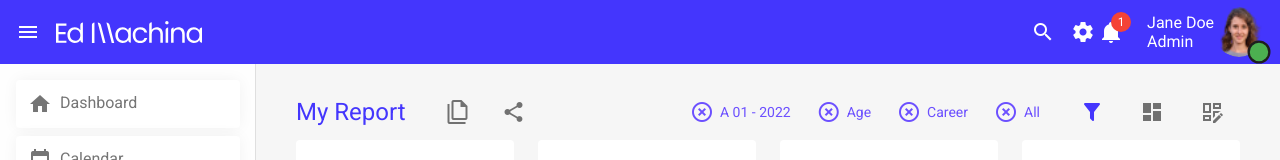
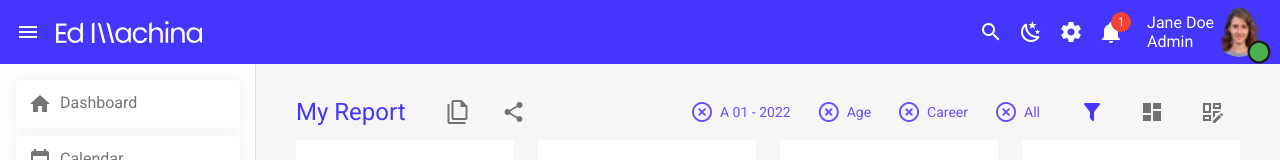
Before and after one commit to AstralBaby/edmachina-challenge, a Vue app: page / in a window 1280 px wide. Shown: the top 160 px of the page. Built offline with nearby package versions, Linux system fonts and the light colour scheme.

Commit message:
add theme switcher

```diff
--- a/src/components/layouts/BaseLayout.vue
+++ b/src/components/layouts/BaseLayout.vue
@@ -14,11 +14,20 @@
         class="mx-1 d-none d-md-inline"
       />
       <v-spacer />
-      <v-icon class="mx-1">mdi-magnify</v-icon>
-      <v-icon class="mx-1">mdi-light</v-icon>
-      <v-icon class="mx-1">mdi-cog</v-icon>
+      <v-icon class="">mdi-magnify</v-icon>
+      <v-icon
+        @click="$vuetify.theme.dark = false"
+        class="ml-4"
+        v-if="$vuetify.theme.dark"
+      >
+        mdi-white-balance-sunny
+      </v-icon>
+      <v-icon @click="$vuetify.theme.dark = true" class="ml-4" v-else
+        >mdi-weather-night</v-icon
+      >
+      <v-icon class="ml-4">mdi-cog</v-icon>
       <v-badge content="1" overlap color="red">
-        <v-icon>mdi-bell</v-icon>
+        <v-icon class="ml-4">mdi-bell</v-icon>
       </v-badge>
       <user-menu />
     </v-app-bar>
```
